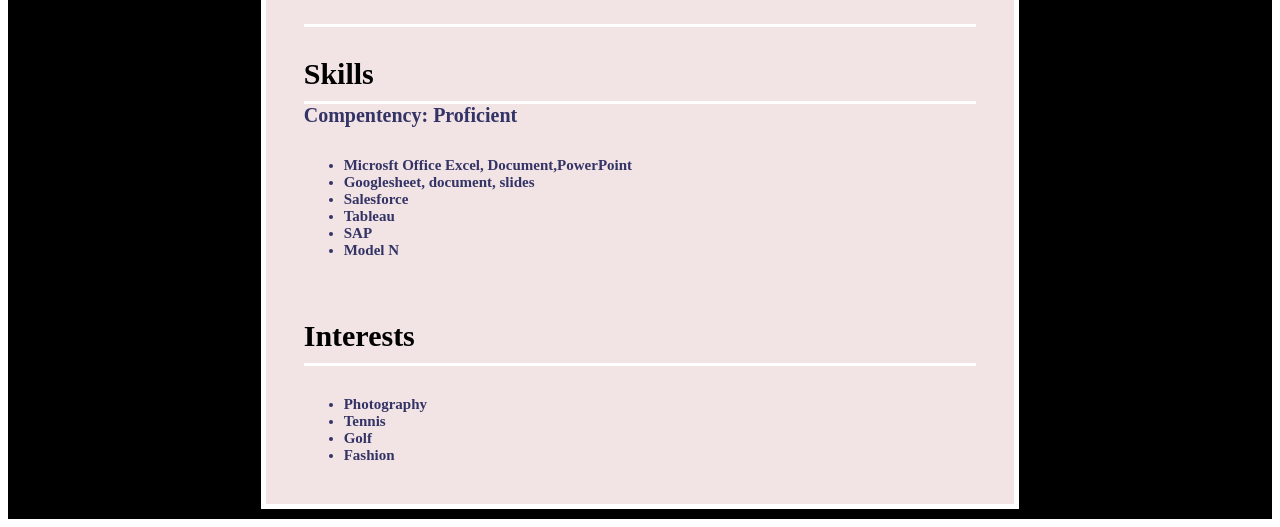
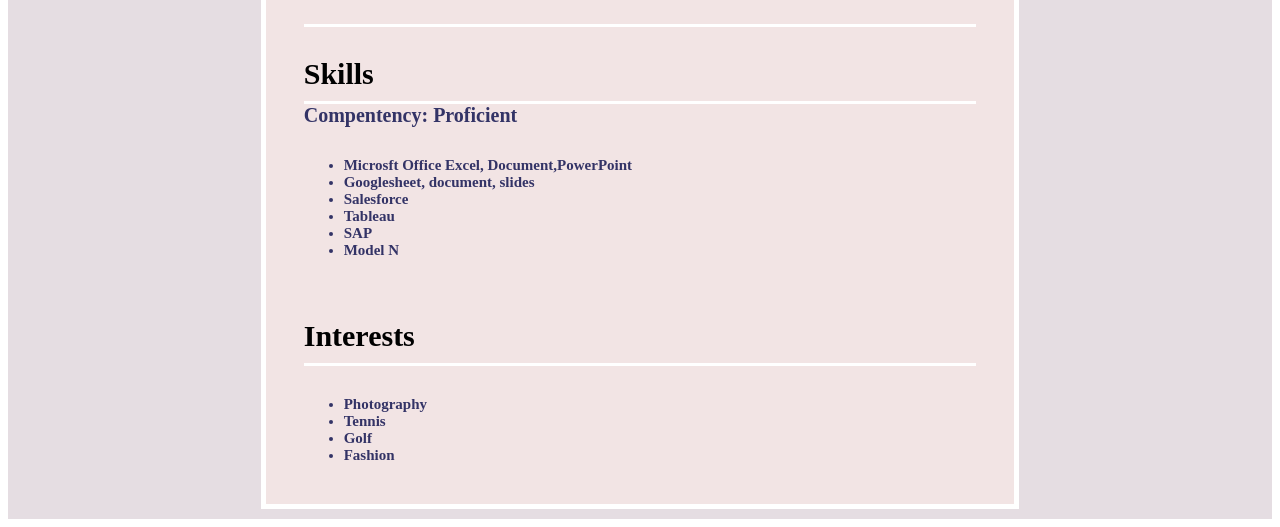
Before and after one commit to fiattap/site1, a plain HTML site: page WE.html in a window 1280 px wide. Shown: the part 1424-1951 px from the top of the page. Drawn offline with Linux system fonts and the light colour scheme.

Commit message:
Update WE.css

```diff
--- a/WE.css
+++ b/WE.css
@@ -91,5 +91,5 @@ p{
 }
 
 .container {
-    background:black;
+    background:#E5DDE2;
 }
```
